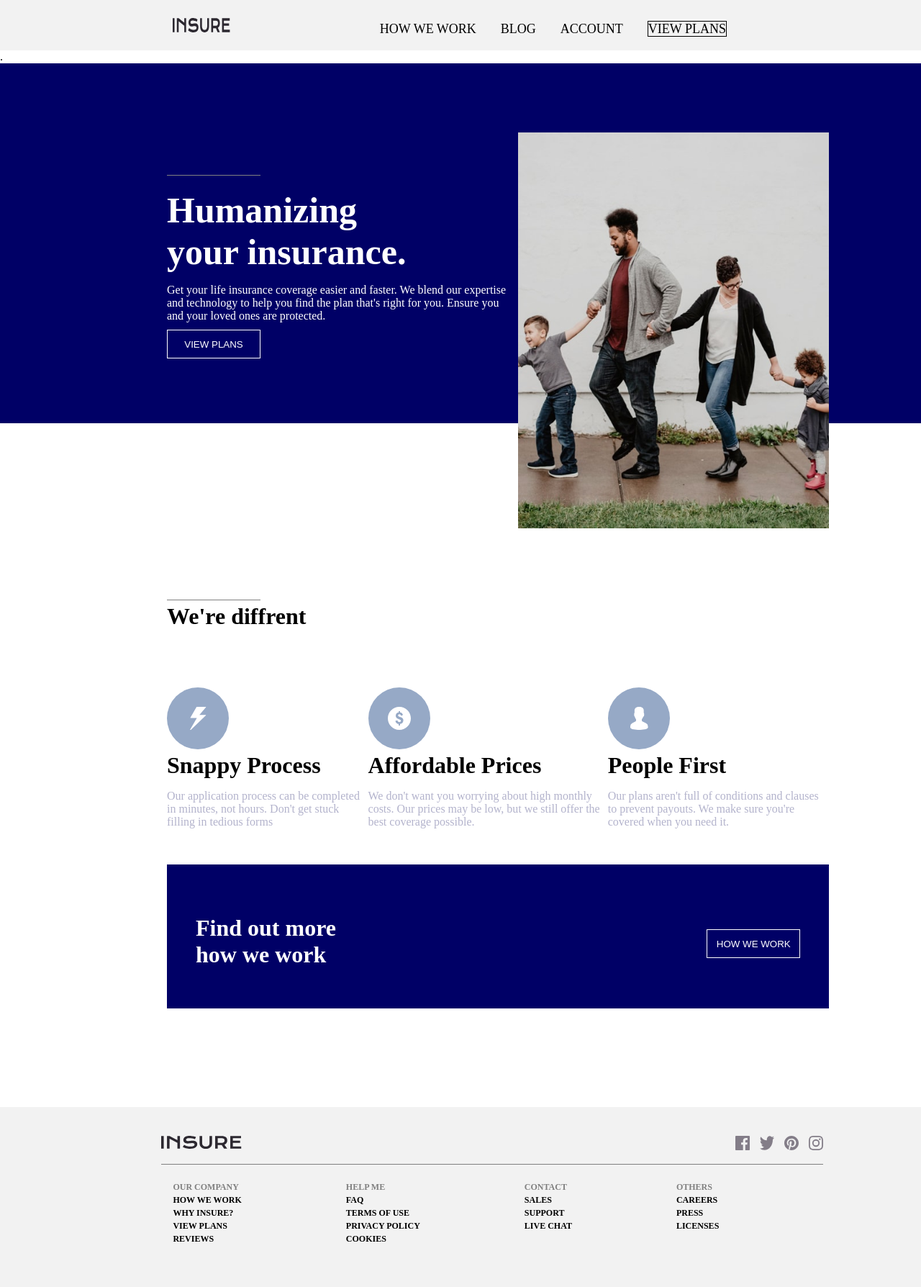
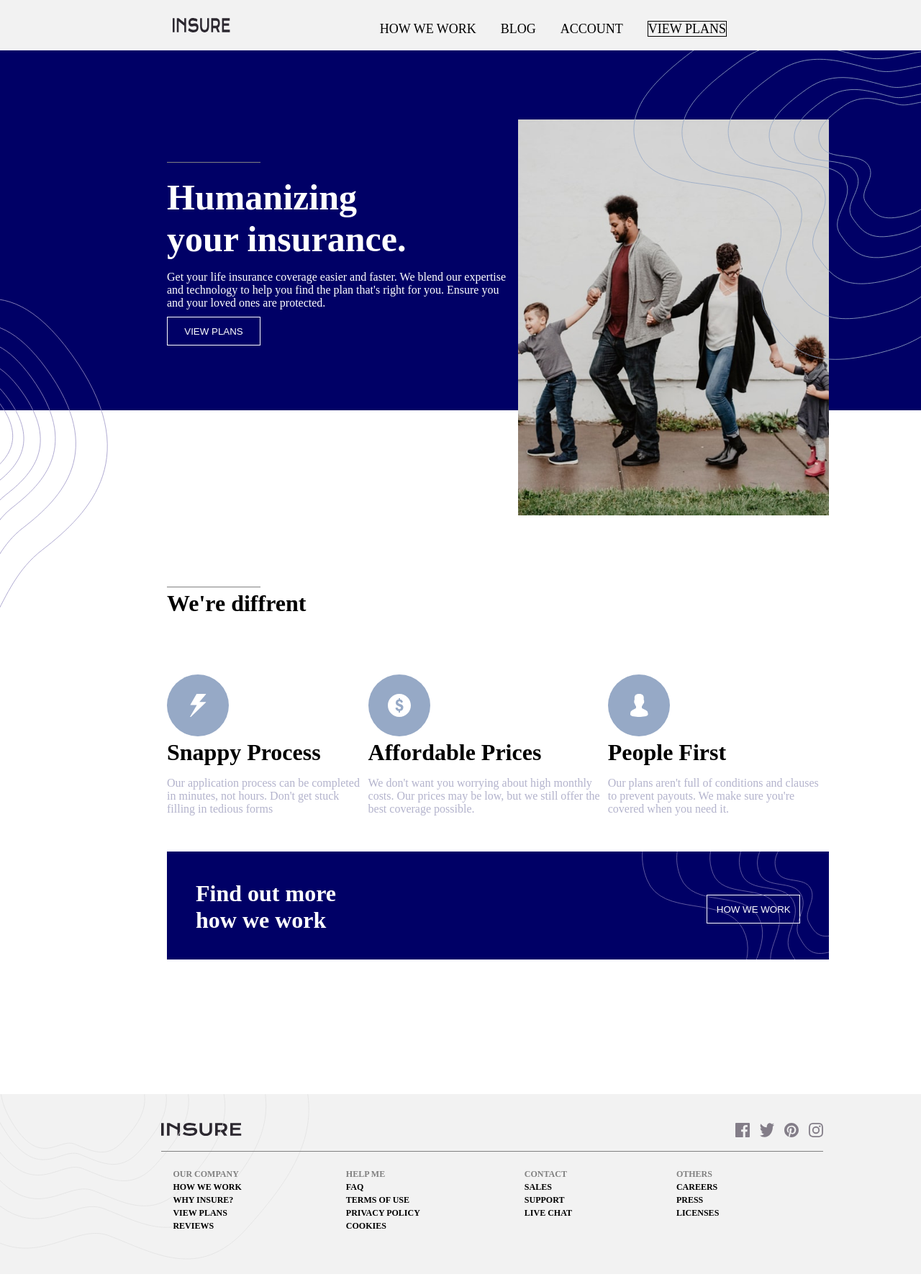
Before and after one commit to Norbu-Ram/Website, a plain HTML site: page Website Project/index.Html in a window 1280 px wide. Shown: the whole page at 72% size. Drawn offline with Linux system fonts and the light colour scheme.

Commit message:
FInal
All images are set  up

```diff
--- a/Website Project/index.Html
+++ b/Website Project/index.Html
@@ -3,8 +3,10 @@
 <head>
 	<meta charset="UTF-8">
 	<meta name="viewport" content="width=device-width, initial-scale=1.0">
-	<title>Protoype</title>
+	<title>Insure</title>
 	<link rel="stylesheet" href="index.css">
+
+	<link rel="icon" type="image/x-icon" href="./assets/favicon-32x32.png">
 </head>
 <body>
 	<div class="navigationBar">
@@ -19,7 +21,14 @@
 	</ul>
 </nav>
 	</div>
-.
+
+<div class="designe1">
+  <img src="./assets/bg-pattern-intro-right-desktop.svg" alt="" class="designeImg1">
+    <img src="./assets/bg-pattern-intro-left-desktop.svg" alt="" class="designeImg2">
+
+     </div>
+
+
 <div class="firstRow">
         <div class="firstContainer">
 
@@ -31,12 +40,15 @@
             <button><a href="" style="color: white;">VIEW PLANS</a></button>
         </div>
         <img src="assets/image-intro-desktop.jpg" alt="introImage " >
+
     </div>
+
         </div>
 
 
 
 <div class="secondRow">
+
 
 	<div class="secondContainer">
 <div id="midLine"></div>
@@ -73,14 +85,21 @@
 		</ul>
 
 		  <div class="findMore">
+    		  <div class="designe2">
+    <img src="./assets/bg-pattern-how-we-work-desktop.svg" alt="" class="designeImg3">
+</div>
             <button><a href="" style="color: white;">HOW WE WORK</a></button>
     <h1> Find out more <br> how we work</h1>
+
 </div>
 </div>
 </div>
 
 <div class="thirdRow">
+	 <img src="./assets/bg-pattern-footer-desktop.svg" alt="" class="designeImg4">
 	<div class="thirdContainer">
+
+
 		<img src="assets/logo.svg" alt="">
 
 		<ul>
--- a/Website Project/index.css
+++ b/Website Project/index.css
@@ -56,6 +56,7 @@ text-transform: uppercase;
 	width: auto;
 }
 .firstContainer{
+	padding-bottom: -2000px;
 	display: flex;
 	justify-content: center;
 	height: 450px;
@@ -127,17 +128,17 @@ color: #b3b3cc;
 	height: 150px;
 	color: white;
 	margin-top: 50px;
-	padding-top: 50px;
 	background: #000066;
 }
 .findMore h1{
-	margin: 20px 40px;
+	padding-left: 40px;
+	padding-top: 40px;
 }
 .findMore button{
   float: right;
   height: 40px;
   width: 130px;
-  margin: 40px 40px;
+  margin: 60px 40px;
   box-shadow: none;
   background: transparent;
   border: 1.5px solid white;
@@ -163,6 +164,7 @@ color: #b3b3cc;
 .thirdContainer ul li
 {
   display: inline-block;
+  z-index: 10;
 }
 .thirdContainer ul li img
 {
@@ -216,3 +218,32 @@ margin-top: -30px;
 border-bottom: 1px solid gray;
 position: absolute;
 }
+.designe1{
+	width: 100%;
+ 	position: absolute;
+}
+.designeImg1 {
+ float: right;
+ height: 430px;
+ width: 400px;
+}
+.designeImg2 {
+	 height: 430px;
+ width: 150px;
+ padding-top: 345px;
+}
+.designe2{
+	height: inherit;
+	width: 71.9%;
+ 	position: absolute;
+}
+.designeImg3 {
+ float:right;
+ height: inherit;
+}
+.designeImg4 {
+  position: absolute;
+ height: 230px;
+ width: 430px;
+ z-index: 0;
+}
```
